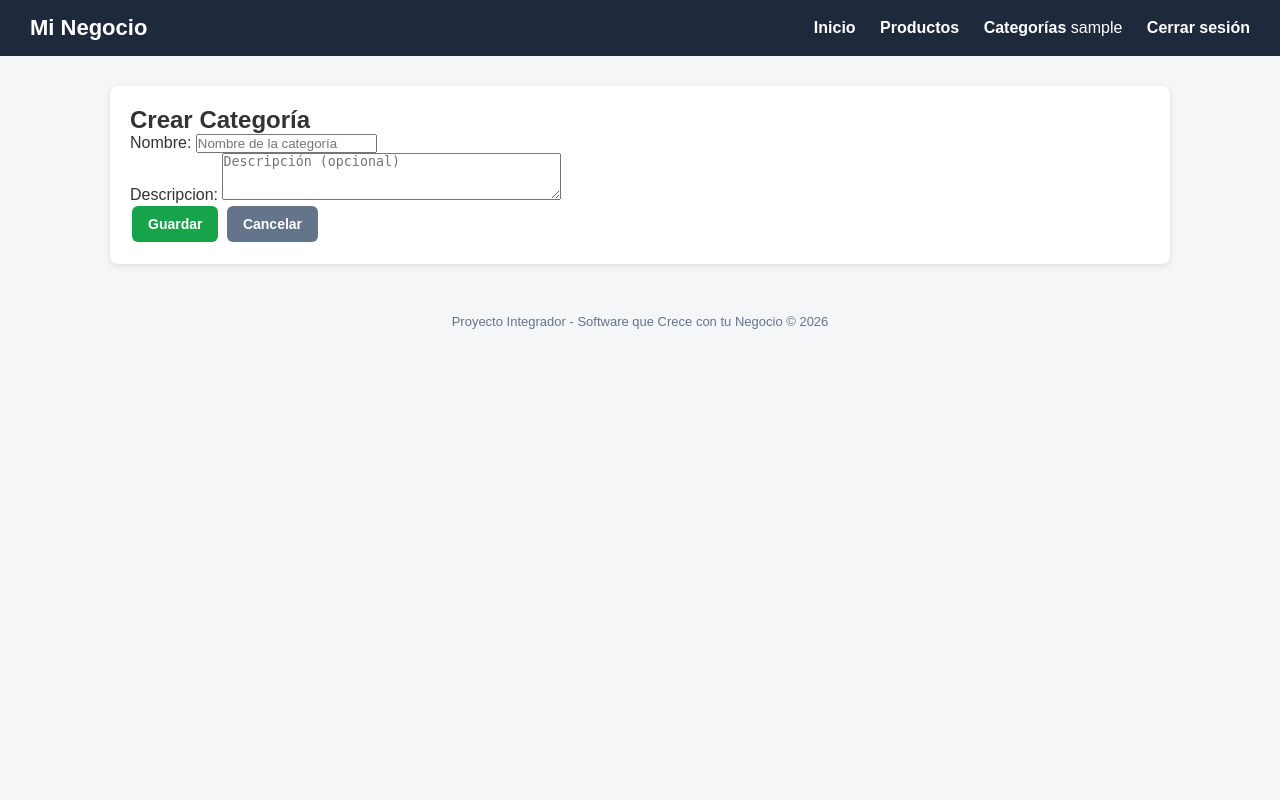
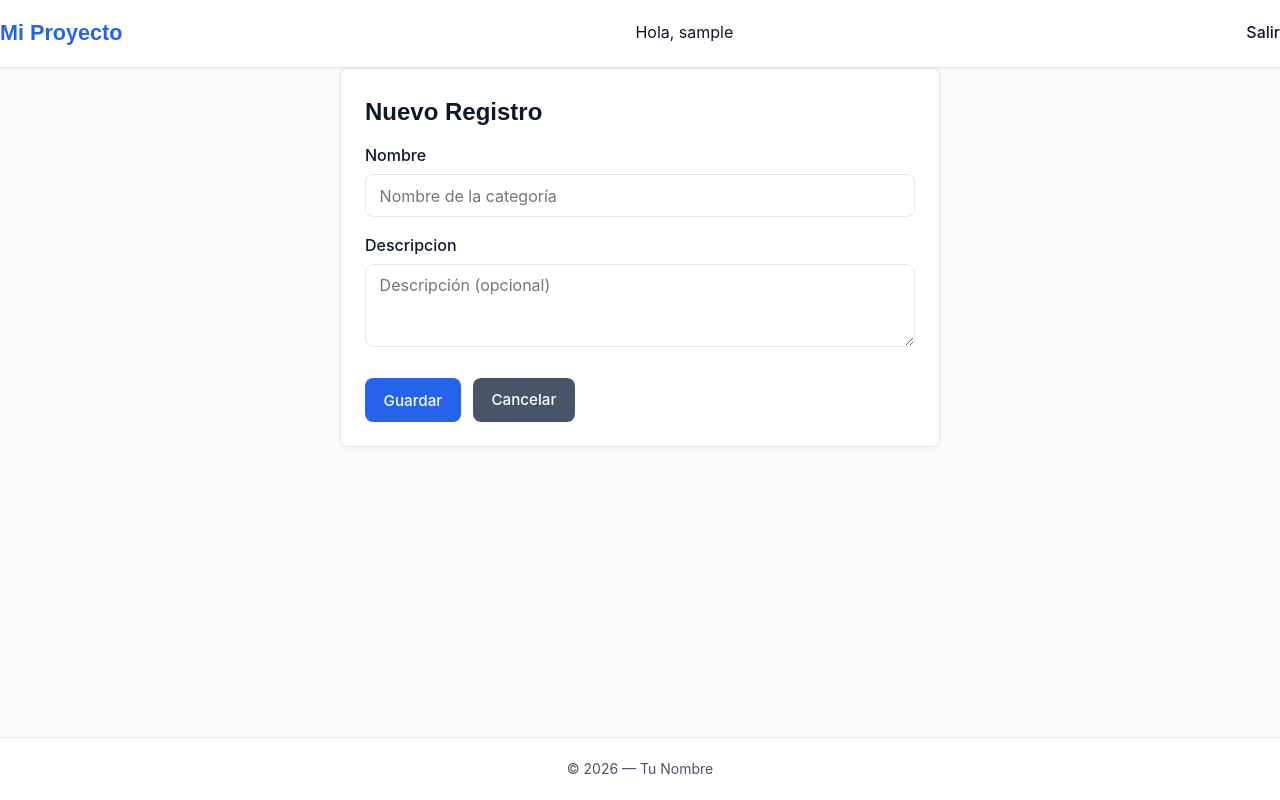
Before and after one commit to gume100308mmcrnma4-debug/mi-negocio-django., a Django app: page /categorias/crear/ in a window 1280 px wide. Run offline with Django 5.2, Linux system fonts and the light colour scheme; the visitor is signed in with stand-in values (Sample User, id 1).

Commit message:
feat: agrega styles.css y rediseño completo de plantillas

```diff
--- a/static/css/styles.css
+++ b/static/css/styles.css
@@ -0,0 +1,338 @@
+/* =========================================
+   1. VARIABLES Y RESET BASE
+   ========================================= */
+:root {
+    --color-primary: #2563EB;      /* Reemplaza por tu color primario */
+    --color-primary-hover: #1D4ED8;
+    --color-secondary: #475569;    /* Reemplaza por tu color secundario */
+    --color-bg: #F8FAFC;           /* Reemplaza por tu color de fondo */
+    --color-text: #0F172A;         /* Reemplaza por tu color de texto */
+    --color-surface: #FFFFFF;
+    --color-border: #E2E8F0;
+    --color-success: #16A34A;
+    --color-error: #DC2626;
+    --color-warning: #D97706;
+    --radius: 8px;
+    --space: 1rem;
+    --font-heading: 'Poppins', sans-serif;
+    --font-body: 'Inter', sans-serif;
+}
+
+* {
+    box-sizing: border-box;
+    margin: 0;
+    padding: 0;
+}
+
+body {
+    font-family: var(--font-body);
+    background-color: var(--color-bg);
+    color: var(--color-text);
+    line-height: 1.6;
+    display: flex;
+    flex-direction: column;
+    min-height: 100vh;
+}
+
+h1, h2, h3, .logo {
+    font-family: var(--font-heading);
+    margin-bottom: calc(var(--space) * 0.75);
+}
+
+.container {
+    width: 90%;
+    max-width: 1100px;
+    margin: 0 auto;
+}
+
+.main-content {
+    flex: 1;
+    padding: calc(var(--space) * 2) 0;
+}
+
+/* =========================================
+   2. HEADER Y NAVEGACIÓN (NAV)
+   ========================================= */
+.site-header {
+    background-color: var(--color-surface);
+    border-bottom: 1px solid var(--color-border);
+    padding: var(--space) 0;
+    box-shadow: 0 1px 3px rgba(0, 0, 0, 0.05);
+}
+
+.navbar, .site-header nav {
+    display: flex;
+    justify-content: space-between;
+    align-items: center;
+    flex-wrap: wrap;
+    gap: var(--space);
+}
+
+.logo {
+    font-size: 1.35rem;
+    font-weight: 700;
+    color: var(--color-primary);
+    text-decoration: none;
+    margin-bottom: 0;
+}
+
+.nav-links {
+    list-style: none;
+    display: flex;
+    gap: calc(var(--space) * 1.5);
+    align-items: center;
+}
+
+.nav-links a, .site-header nav a:not(.logo):not(.btn) {
+    text-decoration: none;
+    color: var(--color-text);
+    font-weight: 500;
+    transition: color 0.2s ease;
+}
+
+.nav-links a:hover, .site-header nav a:not(.logo):hover {
+    color: var(--color-primary);
+}
+
+.nav-auth {
+    display: flex;
+    align-items: center;
+    gap: 0.75rem;
+}
+
+/* =========================================
+   3. BOTONES (.btn, .btn-primary, .btn-danger)
+   ========================================= */
+.btn {
+    display: inline-block;
+    padding: 0.55rem 1.1rem;
+    font-size: 0.95rem;
+    font-weight: 500;
+    font-family: var(--font-body);
+    text-align: center;
+    text-decoration: none;
+    border-radius: var(--radius);
+    border: 1px solid transparent;
+    cursor: pointer;
+    transition: all 0.2s ease;
+    background-color: var(--color-secondary);
+    color: #FFFFFF;
+}
+
+.btn:hover {
+    opacity: 0.9;
+    transform: translateY(-1px);
+}
+
+.btn-primary {
+    background-color: var(--color-primary);
+    color: #FFFFFF;
+}
+
+.btn-primary:hover {
+    background-color: var(--color-primary-hover);
+}
+
+.btn-danger {
+    background-color: var(--color-error);
+    color: #FFFFFF;
+}
+
+.btn-danger:hover {
+    background-color: #B91C1C;
+}
+
+/* =========================================
+   4. TARJETAS (CARDS)
+   ========================================= */
+.card {
+    background-color: var(--color-surface);
+    border: 1px solid var(--color-border);
+    border-radius: var(--radius);
+    padding: calc(var(--space) * 1.5);
+    margin-bottom: calc(var(--space) * 1.5);
+    box-shadow: 0 2px 6px rgba(0, 0, 0, 0.04);
+}
+
+/* =========================================
+   5. TABLAS (CRUD)
+   ========================================= */
+.table-responsive {
+    width: 100%;
+    overflow-x: auto;
+}
+
+table {
+    width: 100%;
+    border-collapse: collapse;
+    background-color: var(--color-surface);
+    border-radius: var(--radius);
+    overflow: hidden;
+    box-shadow: 0 1px 4px rgba(0, 0, 0, 0.05);
+    margin-bottom: calc(var(--space) * 1.5);
+}
+
+thead {
+    background-color: var(--color-primary);
+    color: #FFFFFF;
+}
+
+th, td {
+    padding: 0.85rem 1rem;
+    text-align: left;
+    border-bottom: 1px solid var(--color-border);
+}
+
+tbody tr:hover {
+    background-color: rgba(37, 99, 235, 0.04);
+}
+
+/* =========================================
+   6. FORMULARIOS
+   ========================================= */
+form p, .form-group {
+    margin-bottom: var(--space);
+}
+
+label {
+    display: block;
+    font-weight: 500;
+    margin-bottom: 0.35rem;
+    color: var(--color-text);
+}
+
+input[type="text"],
+input[type="password"],
+input[type="email"],
+input[type="number"],
+input[type="date"],
+select,
+textarea {
+    width: 100%;
+    padding: 0.65rem 0.85rem;
+    border: 1px solid var(--color-border);
+    border-radius: var(--radius);
+    font-family: var(--font-body);
+    font-size: 1rem;
+    background-color: var(--color-surface);
+    color: var(--color-text);
+    transition: border-color 0.2s ease;
+}
+
+input:focus, select:focus, textarea:focus {
+    outline: none;
+    border-color: var(--color-primary);
+    box-shadow: 0 0 0 3px rgba(37, 99, 235, 0.15);
+}
+
+/* =========================================
+   7. MENSAJES DE DJANGO (SUCCESS / ERROR)
+   ========================================= */
+.messages {
+    list-style: none;
+    margin-bottom: calc(var(--space) * 1.5);
+}
+
+.message {
+    padding: 0.85rem 1.1rem;
+    border-radius: var(--radius);
+    margin-bottom: 0.5rem;
+    font-weight: 500;
+    border-left: 4px solid transparent;
+}
+
+.message.success {
+    background-color: #DCFCE7;
+    color: #166534;
+    border-left-color: var(--color-success);
+}
+
+.message.error {
+    background-color: #FEE2E2;
+    color: #991B1B;
+    border-left-color: var(--color-error);
+}
+
+.message.warning {
+    background-color: #FEF3C7;
+    color: #92400E;
+    border-left-color: var(--color-warning);
+}
+
+/* =========================================
+   8. FOOTER
+   ========================================= */
+.site-footer {
+    background-color: var(--color-surface);
+    border-top: 1px solid var(--color-border);
+    text-align: center;
+    padding: calc(var(--space) * 1.25) 0;
+    font-size: 0.875rem;
+    color: var(--color-secondary);
+    margin-top: auto;
+}
+
+/* =========================================
+   9. DISEÑO RESPONSIVE (MÓVIL <= 768px)
+   ========================================= */
+@media (max-width: 768px) {
+    /* Menú colapsado en columna */
+    .navbar, .site-header nav {
+        flex-direction: column;
+        align-items: flex-start;
+    }
+
+    .nav-links {
+        flex-direction: column;
+        width: 100%;
+        gap: 0.65rem;
+        padding-top: 0.5rem;
+        border-top: 1px solid var(--color-border);
+    }
+
+    .nav-auth {
+        width: 100%;
+        justify-content: space-between;
+        padding-top: 0.5rem;
+        border-top: 1px solid var(--color-border);
+    }
+
+    /* Botones más cómodos al tacto en móvil */
+    .btn {
+        width: 100%;
+        margin-bottom: 0.4rem;
+    }
+
+    /* Tablas adaptadas como tarjetas en móvil */
+    table, thead, tbody, th, td, tr {
+        display: block;
+    }
+
+    thead {
+        display: none; /* Ocultamos cabecera tradicional en móvil */
+    }
+
+    tbody tr {
+        background-color: var(--color-surface);
+        border: 1px solid var(--color-border);
+        border-radius: var(--radius);
+        margin-bottom: var(--space);
+        padding: 0.75rem;
+        box-shadow: 0 1px 3px rgba(0, 0, 0, 0.05);
+    }
+
+    tbody td {
+        border-bottom: 1px solid var(--color-border);
+        padding: 0.5rem 0;
+        display: flex;
+        justify-content: space-between;
+        align-items: center;
+    }
+
+    tbody td:last-child {
+        border-bottom: none;
+        flex-direction: column;
+        align-items: stretch;
+        gap: 0.4rem;
+    }
+}
--- a/tienda/templates/base.html
+++ b/tienda/templates/base.html
@@ -1,138 +1,39 @@
+{% load static %}
 <!DOCTYPE html>
 <html lang="es">
 <head>
 <meta charset="UTF-8">
-    <meta name="viewport" content="width=device-width, initial-scale=1.0">
-    <title>{% block title %}Mi Negocio{% endblock %}</title>
-    <style>
-        * {
-            margin: 0;
-            padding: 0;
-            box-sizing: border-box;
-        }
-        body {
-            font-family: Arial, sans-serif;
-            background: #f4f6f8;
-            color: #333;
-        }
-        header {
-            background: #1e293b;
-            color: #fff;
-            padding: 15px 30px;
-            display: flex;
-            justify-content: space-between;
-            align-items: center;
-        }
-        header h1 {
-            font-size: 22px;
-        }
-        header nav a {
-            color: #fff;
-            text-decoration: none;
-            margin-left: 20px;
-            font-weight: bold;
-        }
-        header nav a:hover {
-            color: #38bdf8;
-        }
-        .container {
-            max-width: 1100px;
-            margin: 30px auto;
-            padding: 0 20px;
-        }
-        .card {
-            background: #fff;
-            border-radius: 8px;
-            padding: 20px;
-            box-shadow: 0 2px 6px rgba(0,0,0,0.1);
-            margin-bottom: 20px;
-        }
-        .btn {
-            display: inline-block;
-            padding: 10px 16px;
-            border-radius: 6px;
-            text-decoration: none;
-            color: #fff;
-            font-weight: bold;
-            border: none;
-            cursor: pointer;
-            font-size: 14px;
-            margin: 2px;
-        }
-        .btn-primary { background: #2563eb; }
-        .btn-success { background: #16a34a; }
-        .btn-danger { background: #dc2626; }
-        .btn-warning { background: #d97706; }
-        .btn-secondary { background: #64748b; }
-        .btn:hover { opacity: 0.9; }
-        table {
-            width: 100%;
-            border-collapse: collapse;
-            margin-top: 15px;
-        }
-        th, td {
-            padding: 10px;
-            text-align: left;
-            border-bottom: 1px solid #e2e8f0;
-        }
-        th {
-            background: #f1f5f9;
-        }
-        .messages {
-            list-style: none;
-            margin-bottom: 15px;
-        }
-        .messages li {
-            padding: 10px;
-            border-radius: 6px;
-            margin-bottom: 8px;
-        }
-        .messages .success {
-            background: #dcfce7;
-            color: #166534;
-        }
-        .messages .error {
-            background: #fee2e2;
-            color: #991b1b;
-        }
-        footer {
-            text-align: center;
-            padding: 20px;
-            color: #64748b;
-            font-size: 13px;
-        }
-    </style>
+<meta name="viewport" content="width=device-width, initial-scale=1.0"
+>
+<title>{% block title %}Mi Proyecto{% endblock %}</title>
+<link rel="stylesheet" href="{% static 'css/styles.css' %}">
 </head>
 <body>
-    <header>
-        <h1>Mi Negocio</h1>
+<header class="site-header">
 <nav>
-            <a href="{% url 'inicio' %}">Inicio</a>
-            <a href="{% url 'lista_productos' %}">Productos</a>
-            <a href="{% url 'lista_categorias' %}">Categorías</a>
+<a href="{% url 'home' %}" class="logo">Mi Proyecto</a>
 {% if user.is_authenticated %}
-                <span>{{ user.username }}</span>
-                <a href="{% url 'logout' %}">Cerrar sesión</a>
+<span>Hola, {{ user.username }}</span>
+
+<a href="{% url 'logout' %}">Salir</a>
 {% else %}
-                <a href="{% url 'login' %}">Iniciar sesión</a>
+<a href="{% url 'login' %}">Entrar</a>
 {% endif %}
 </nav>
 </header>
-
-    <div class="container">
+<main class="container">
 {% if messages %}
 <ul class="messages">
 {% for message in messages %}
-                    <li class="{{ message.tags }}">{{ message }}</li>
+<li class="message {{ message.tags }}">{{ message }}<
+/li>
 {% endfor %}
 </ul>
 {% endif %}
-
 {% block content %}{% endblock %}
-    </div>
-
-    <footer>
-        Proyecto Integrador - Software que Crece con tu Negocio &copy; {% now "Y" %}
+</main>
+<footer class="site-footer">
+<p>© {% now "Y" %} — Tu Nombre</p>
 </footer>
 </body>
 </html>
--- a/tienda/templates/tienda/categorias/form.html
+++ b/tienda/templates/tienda/categorias/form.html
@@ -1,13 +1,37 @@
 {% extends 'base.html' %}
-{% block title %}{{ titulo }}{% endblock %}
+
+{% block title %}Formulario{% endblock %}
+
 {% block content %}
-<div class="card">
-    <h2>{{ titulo }}</h2>
-    <form method="post">
+<div class="card" style="max-width: 600px; margin: 0 auto;">
+    <h2>{% if form.instance.pk %}Editar Registro{% else %}Nuevo Registro{% endif %}</h2>
+
+    <form method="post" enctype="multipart/form-data">
         {% csrf_token %}
-        {{ form.as_p }}
-        <button type="submit" class="btn btn-success">Guardar</button>
-        <a href="{% url 'lista_productos' %}" class="btn btn-secondary">Cancelar</a>
+
+        {% for field in form %}
+        <div class="form-group">
+            <label for="{{ field.id_for_label }}">{{ field.label }}</label>
+            {{ field }}
+
+            {% if field.help_text %}
+                <small style="color: var(--color-secondary); display: block; margin-top: 0.25rem;">
+                    {{ field.help_text }}
+                </small>
+            {% endif %}
+
+            {% for error in field.errors %}
+                <small style="color: var(--color-error); display: block; margin-top: 0.25rem;">
+                    {{ error }}
+                </small>
+            {% endfor %}
+        </div>
+        {% endfor %}
+
+        <div style="display: flex; gap: 0.75rem; margin-top: 1.5rem;">
+            <button type="submit" class="btn btn-primary">Guardar</button>
+            <a href="{% url 'lista_registros' %}" class="btn">Cancelar</a>
+        </div>
     </form>
 </div>
 {% endblock %}
--- a/tienda/views.py
+++ b/tienda/views.py
@@ -129,3 +129,5 @@ def eliminar_cliente(request, pk):
         messages.success(request, 'Cliente eliminado correctamente.')
         return redirect('lista_clientes')
     return render(request, 'tienda/clientes/eliminar.html', {'cliente': cliente})
+
+    messages.success(request, "¡El registro se guardó correctamente!")
```
Also changed, not shown: tienda/templates/registration/login.html (+19 -6 lines), tienda/templates/tienda/categorias/confirmar_borrado.html (+20 -0 lines), tienda/templates/tienda/categorias/lista.html (+19 -14 lines). Lines whose indentation alone changed are shown as unchanged.
